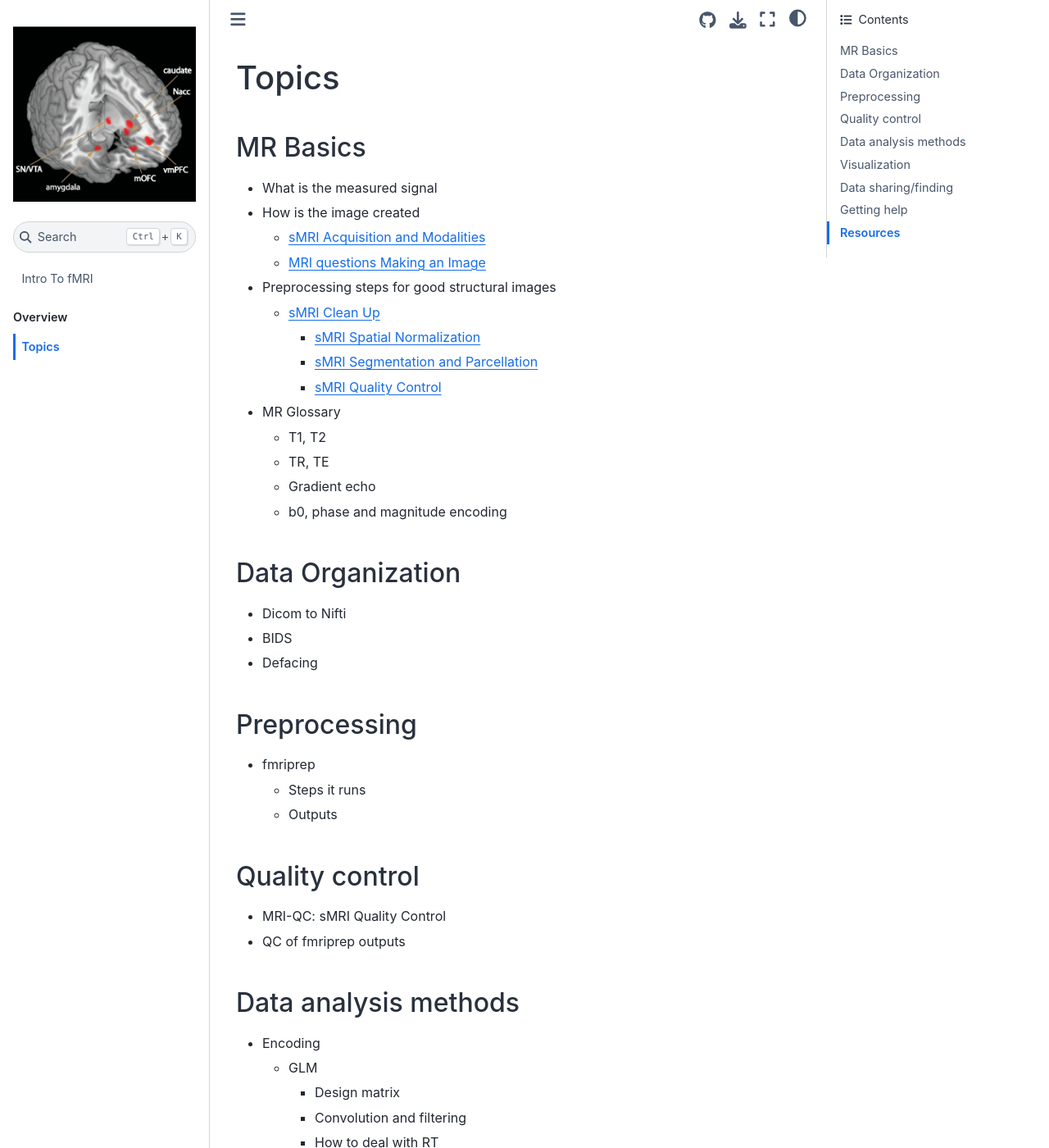
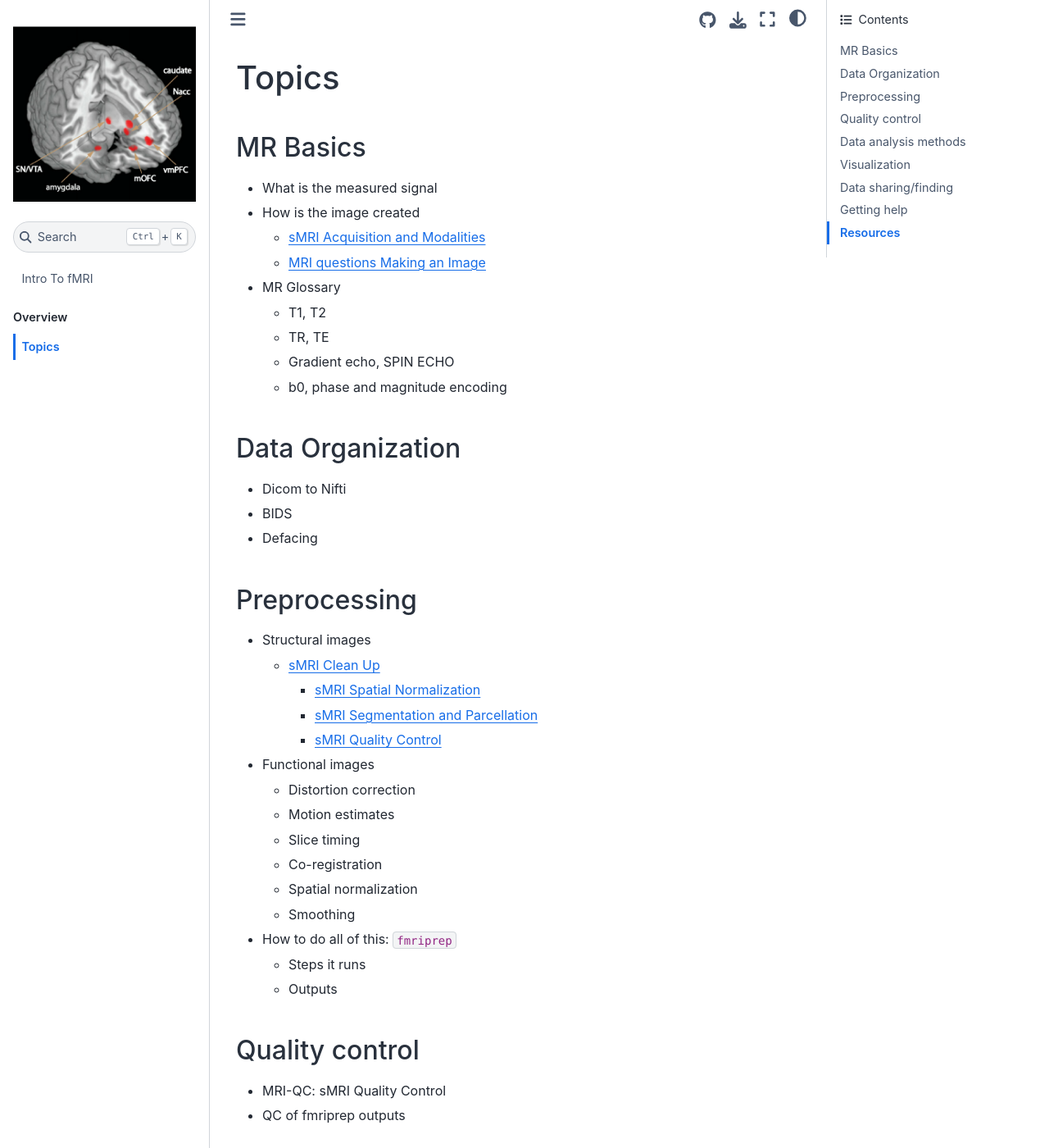
Before and after one commit to zenkavi/IntroTofMRI, a Jupyter Book: the page built from content/Topics.md, in a window 1280 px wide and 1400 px high. Shown: the whole window at 82% size. Built offline with Jupyter Book 1.0.4 settings and Sphinx 7.4.7 and the Sphinx Book theme 1.1.4, drawn with Linux system fonts in a browser that asks for light colours.

Commit message:
reorganizing topic list

```diff
--- a/content/Topics.md
+++ b/content/Topics.md
@@ -6,15 +6,10 @@
 - How is the image created
   - [sMRI Acquisition and Modalities](https://carpentries-incubator.github.io/SDC-BIDS-sMRI/01-Image_Modalities/index.html)
   - [MRI questions Making an Image](https://mriquestions.com/hellipmaking-an-image.html)
-- Preprocessing steps for good structural images
-  - [sMRI Clean Up](https://carpentries-incubator.github.io/SDC-BIDS-sMRI/02-Image_Cleanup/index.html)
-	- [sMRI Spatial Normalization](https://carpentries-incubator.github.io/SDC-BIDS-sMRI/03-Image_Spatial_Normalization/index.html)
-	- [sMRI Segmentation and Parcellation](https://carpentries-incubator.github.io/SDC-BIDS-sMRI/04-Image_Quantification/index.html)
-	- [sMRI Quality Control](https://carpentries-incubator.github.io/SDC-BIDS-sMRI/05-Image_QC/index.html)
 - MR Glossary
 	- T1, T2
 	- TR, TE
-	- Gradient echo
+	- Gradient echo, SPIN ECHO
 	- b0, phase and magnitude encoding
 
 ## Data Organization
@@ -25,7 +20,19 @@
 
 ## Preprocessing
 
-- fmriprep
+- Structural images
+  - [sMRI Clean Up](https://carpentries-incubator.github.io/SDC-BIDS-sMRI/02-Image_Cleanup/index.html)
+	- [sMRI Spatial Normalization](https://carpentries-incubator.github.io/SDC-BIDS-sMRI/03-Image_Spatial_Normalization/index.html)
+	- [sMRI Segmentation and Parcellation](https://carpentries-incubator.github.io/SDC-BIDS-sMRI/04-Image_Quantification/index.html)
+	- [sMRI Quality Control](https://carpentries-incubator.github.io/SDC-BIDS-sMRI/05-Image_QC/index.html)
+- Functional images
+  - Distortion correction
+  - Motion estimates
+  - Slice timing
+  - Co-registration
+  - Spatial normalization
+  - Smoothing
+- How to do all of this: `fmriprep`
   - Steps it runs
   - Outputs
 
```
